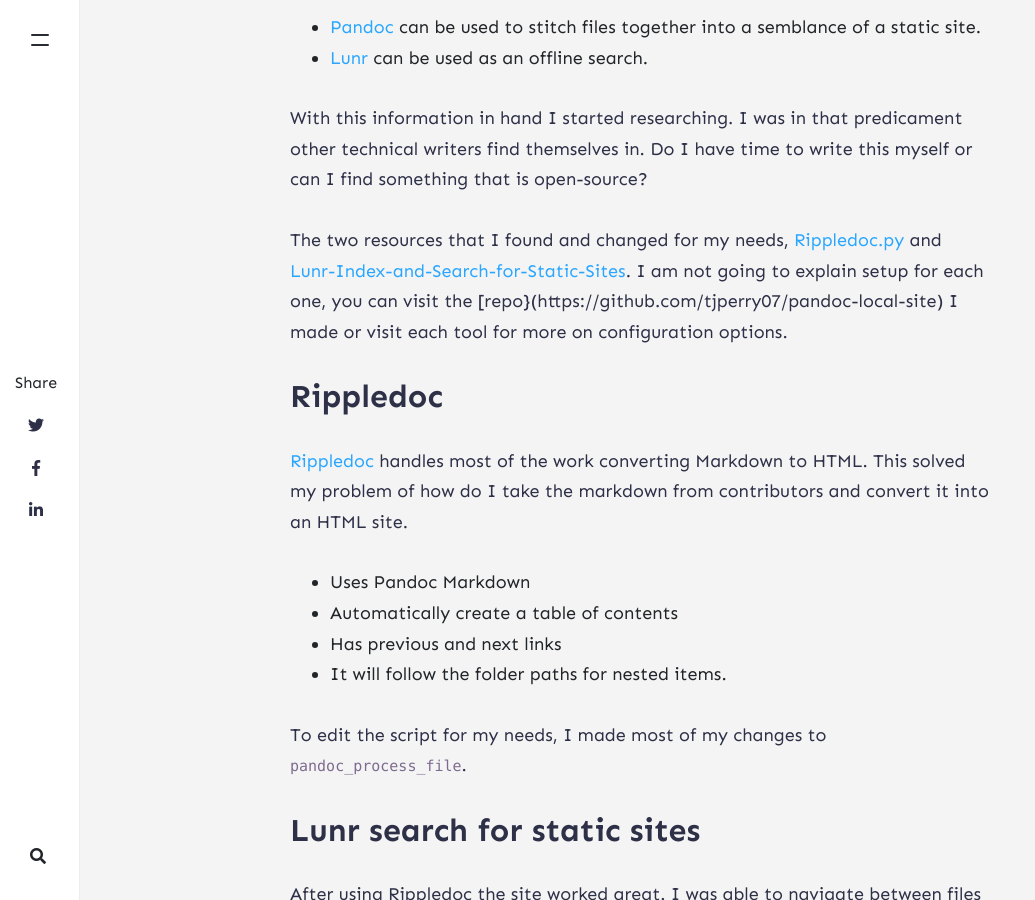
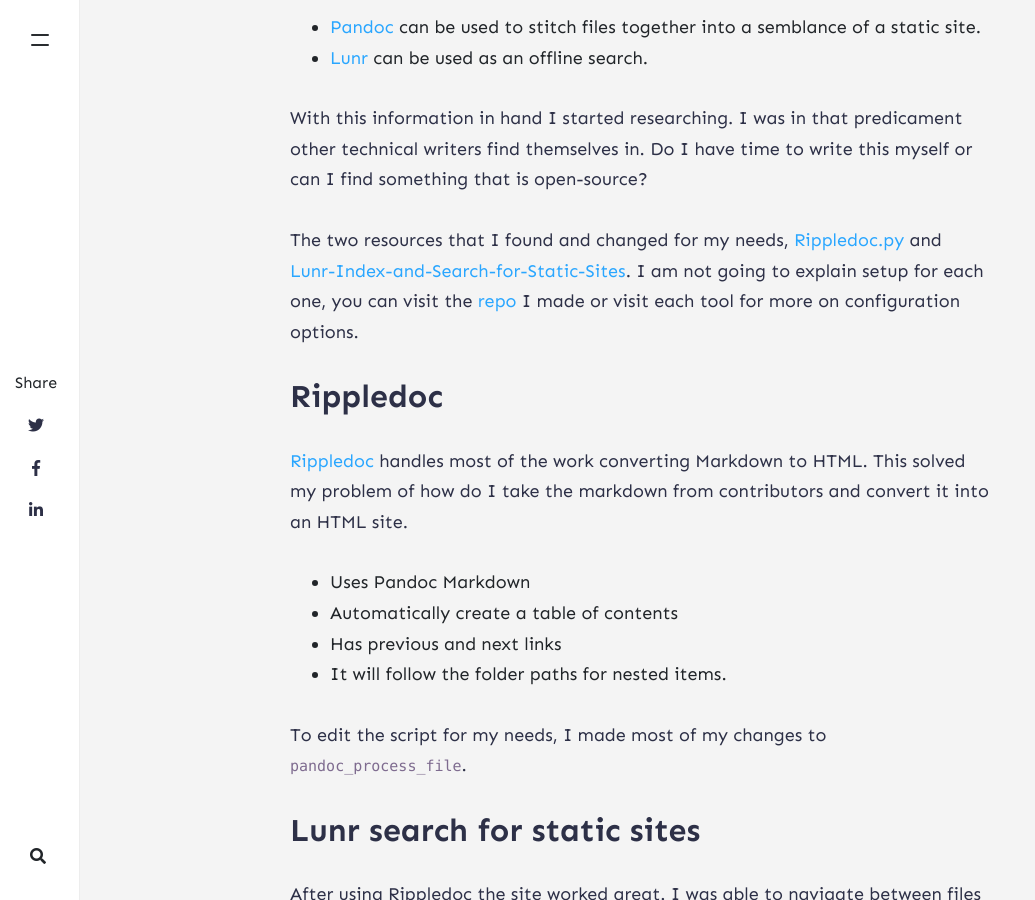
Before and after one commit to tjperry07/personal-site, a Jekyll site: the page built from _posts/2020-06-30-pandoc-ripple.md, in a window 1280 px wide and 900 px high, scrolled down 891 px. Shown: the whole window, without its empty margins (0-1035 px from the left). Built offline with Jekyll 4.4.1, drawn with Linux system fonts in a browser that asks for light colours; nearby versions of some CDN libraries; emoji names are drawn with the system emoji font; comment, search, counter and statistics services are not loaded.

Commit message:
fixed broken link

```diff
--- a/_posts/2020-06-30-pandoc-ripple.md
+++ b/_posts/2020-06-30-pandoc-ripple.md
@@ -17,7 +17,7 @@ After asking around in [#writethedocs](https://www.writethedocs.org/slack/) Slac
 
 With this information in hand I started researching. I was in that predicament other technical writers find themselves in. Do I have time to write this myself or can I find something that is open-source?
 
-The two resources that I found and changed for my needs, [Rippledoc.py](http://www.unexpected-vortices.com/sw/rippledoc/index.html) and [Lunr-Index-and-Search-for-Static-Sites](https://github.com/BLE-LTER/Lunr-Index-and-Search-for-Static-Sites). I am not going to explain setup for each one, you can visit the [repo}(https://github.com/tjperry07/pandoc-local-site) I made or visit each tool for more on configuration options.
+The two resources that I found and changed for my needs, [Rippledoc.py](http://www.unexpected-vortices.com/sw/rippledoc/index.html) and [Lunr-Index-and-Search-for-Static-Sites](https://github.com/BLE-LTER/Lunr-Index-and-Search-for-Static-Sites). I am not going to explain setup for each one, you can visit the [repo](https://github.com/tjperry07/pandoc-local-site) I made or visit each tool for more on configuration options.
 
 ## Rippledoc
 
```
